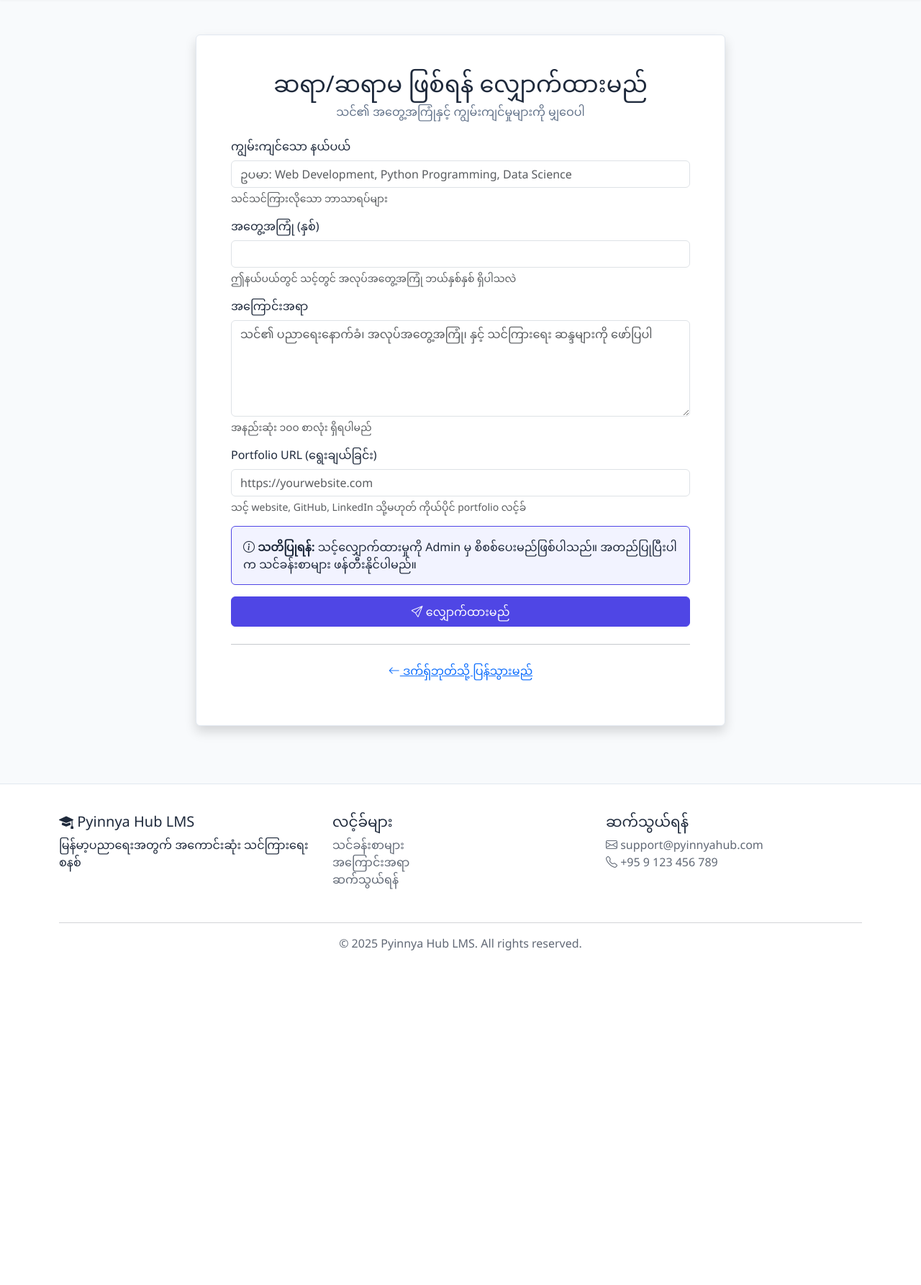
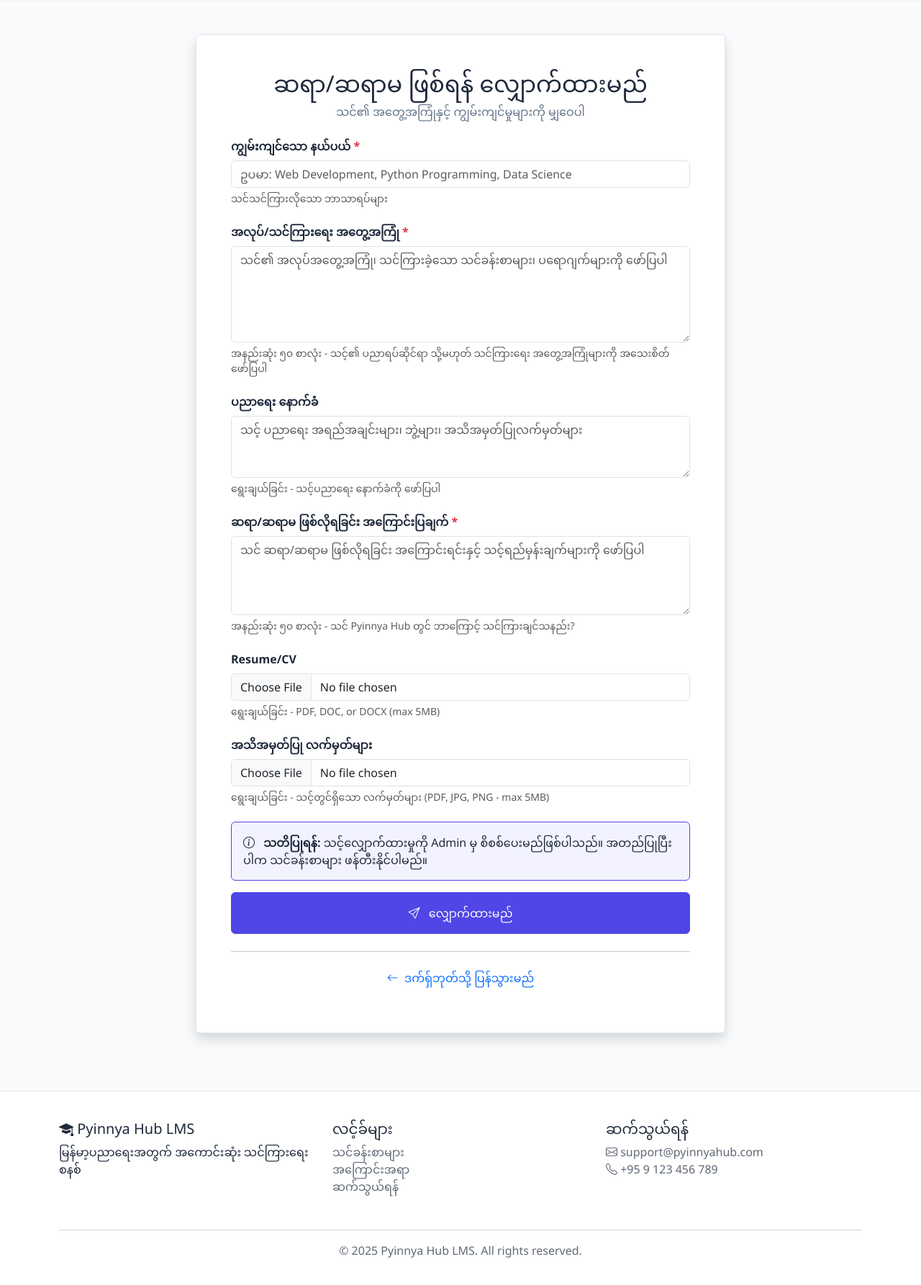
Before and after one commit to zayarminaye/pyinnyahub-v2, a Django app: page /apply-instructor/ in a window 1280 px wide. Shown: the part 63-1849 px from the top of the page at 72% size. Before the commit the page ends 1384 px from the top, so only its background shows below. Run offline with Django 4.2, Linux system fonts and the light colour scheme; the visitor is signed in with stand-in values (Sample User, id 1); data comes from the database, SQL or seed files in the repository; data that the repository does not hold is empty.

Commit message:
Fix: Correct instructor application form fields to match model
Bug Fix:
- Fixed field mismatch between form and InstructorApplication model
- Previous error: 'years_of_experience', 'bio', 'portfolio_url' don't exist

Correct Fields (matching model):
- expertise: Area of expertise (required)
- experience: Teaching/professional experience (required, min 50 chars)
- education: Educational background (optional)
- motivation: Why become instructor (required, min 50 chars)
- resume: CV file upload (optional, PDF/DOC, max 5MB)
- certificates: Certificate uploads (optional, PDF/JPG, max 5MB)

UX Improvements:
- Better field labels in Burmese
- Clear required field indicators (*)
- Helpful placeholder text and hints
- Minimum character requirements
- File upload support with validation
- Display error messages with Django messages
- Better form spacing and styling

Error Handling:
- User-friendly error message instead of technical error
- Log technical errors for debugging
- Preserve form data on validation errors
- Clear validation requirements

```diff
--- a/templates/users/apply_instructor.html
+++ b/templates/users/apply_instructor.html
@@ -11,10 +11,20 @@
                     <h2 class="text-center mb-2">ဆရာ/ဆရာမ ဖြစ်ရန် လျှောက်ထားမည်</h2>
                     <p class="text-center text-muted mb-4">သင်၏ အတွေ့အကြုံနှင့် ကျွမ်းကျင်မှုများကို မျှဝေပါ</p>
 
-                    <form method="post">
+                    {% if messages %}
+                        {% for message in messages %}
+                            <div class="alert alert-{{ message.tags }} alert-dismissible fade show" role="alert">
+                                {{ message }}
+                                <button type="button" class="btn-close" data-bs-dismiss="alert"></button>
+                            </div>
+                        {% endfor %}
+                    {% endif %}
+
+                    <form method="post" enctype="multipart/form-data">
                         {% csrf_token %}
-                        <div class="mb-3">
-                            <label for="expertise" class="form-label">ကျွမ်းကျင်သော နယ်ပယ်</label>
+
+                        <div class="mb-4">
+                            <label for="expertise" class="form-label fw-bold">ကျွမ်းကျင်သော နယ်ပယ် <span class="text-danger">*</span></label>
                             <input type="text" class="form-control" id="expertise" name="expertise"
                                    value="{{ form_data.expertise|default:'' }}"
                                    placeholder="ဥပမာ: Web Development, Python Programming, Data Science"
@@ -22,42 +32,54 @@
                             <div class="form-text">သင်သင်ကြားလိုသော ဘာသာရပ်များ</div>
                         </div>
 
-                        <div class="mb-3">
-                            <label for="years_of_experience" class="form-label">အတွေ့အကြုံ (နှစ်)</label>
-                            <input type="number" class="form-control" id="years_of_experience" name="years_of_experience"
-                                   value="{{ form_data.years_of_experience|default:'' }}"
-                                   min="0" max="50" required>
-                            <div class="form-text">ဤနယ်ပယ်တွင် သင့်တွင် အလုပ်အတွေ့အကြုံ ဘယ်နှစ်နှစ် ရှိပါသလဲ</div>
+                        <div class="mb-4">
+                            <label for="experience" class="form-label fw-bold">အလုပ်/သင်ကြားရေး အတွေ့အကြုံ <span class="text-danger">*</span></label>
+                            <textarea class="form-control" id="experience" name="experience" rows="5" required
+                                      placeholder="သင်၏ အလုပ်အတွေ့အကြုံ၊ သင်ကြားခဲ့သော သင်ခန်းစာများ၊ ပရောဂျက်များကို ဖော်ပြပါ">{{ form_data.experience|default:'' }}</textarea>
+                            <div class="form-text">အနည်းဆုံး ၅၀ စာလုံး - သင့်၏ ပညာရပ်ဆိုင်ရာ သို့မဟုတ် သင်ကြားရေး အတွေ့အကြုံများကို အသေးစိတ် ဖော်ပြပါ</div>
                         </div>
 
-                        <div class="mb-3">
-                            <label for="bio" class="form-label">အကြောင်းအရာ</label>
-                            <textarea class="form-control" id="bio" name="bio" rows="5" required
-                                      placeholder="သင်၏ ပညာရေးနောက်ခံ၊ အလုပ်အတွေ့အကြုံ၊ နှင့် သင်ကြားရေး ဆန္ဒများကို ဖော်ပြပါ">{{ form_data.bio|default:'' }}</textarea>
-                            <div class="form-text">အနည်းဆုံး ၁၀၀ စာလုံး ရှိရပါမည်</div>
+                        <div class="mb-4">
+                            <label for="education" class="form-label fw-bold">ပညာရေး နောက်ခံ</label>
+                            <textarea class="form-control" id="education" name="education" rows="3"
+                                      placeholder="သင့် ပညာရေး အရည်အချင်းများ၊ ဘွဲ့များ၊ အသိအမှတ်ပြုလက်မှတ်များ">{{ form_data.education|default:'' }}</textarea>
+                            <div class="form-text">ရွေးချယ်ခြင်း - သင့်ပညာရေး နောက်ခံကို ဖော်ပြပါ</div>
                         </div>
 
-                        <div class="mb-3">
-                            <label for="portfolio_url" class="form-label">Portfolio URL (ရွေးချယ်ခြင်း)</label>
-                            <input type="url" class="form-control" id="portfolio_url" name="portfolio_url"
-                                   value="{{ form_data.portfolio_url|default:'' }}"
-                                   placeholder="https://yourwebsite.com">
-                            <div class="form-text">သင့် website, GitHub, LinkedIn သို့မဟုတ် ကိုယ်ပိုင် portfolio လင့်ခ်</div>
+                        <div class="mb-4">
+                            <label for="motivation" class="form-label fw-bold">ဆရာ/ဆရာမ ဖြစ်လိုရခြင်း အကြောင်းပြချက် <span class="text-danger">*</span></label>
+                            <textarea class="form-control" id="motivation" name="motivation" rows="4" required
+                                      placeholder="သင် ဆရာ/ဆရာမ ဖြစ်လိုရခြင်း အကြောင်းရင်းနှင့် သင့်ရည်မှန်းချက်များကို ဖော်ပြပါ">{{ form_data.motivation|default:'' }}</textarea>
+                            <div class="form-text">အနည်းဆုံး ၅၀ စာလုံး - သင် Pyinnya Hub တွင် ဘာကြောင့် သင်ကြားချင်သနည်း?</div>
+                        </div>
+
+                        <div class="mb-4">
+                            <label for="resume" class="form-label fw-bold">Resume/CV</label>
+                            <input type="file" class="form-control" id="resume" name="resume" accept=".pdf,.doc,.docx">
+                            <div class="form-text">ရွေးချယ်ခြင်း - PDF, DOC, or DOCX (max 5MB)</div>
+                        </div>
+
+                        <div class="mb-4">
+                            <label for="certificates" class="form-label fw-bold">အသိအမှတ်ပြု လက်မှတ်များ</label>
+                            <input type="file" class="form-control" id="certificates" name="certificates" accept=".pdf,.jpg,.jpeg,.png">
+                            <div class="form-text">ရွေးချယ်ခြင်း - သင့်တွင်ရှိသော လက်မှတ်များ (PDF, JPG, PNG - max 5MB)</div>
                         </div>
 
                         <div class="alert alert-info">
-                            <i class="bi bi-info-circle"></i>
+                            <i class="bi bi-info-circle me-2"></i>
                             <strong>သတိပြုရန်:</strong> သင့်လျှောက်ထားမှုကို Admin မှ စိစစ်ပေးမည်ဖြစ်ပါသည်။ အတည်ပြုပြီးပါက သင်ခန်းစာများ ဖန်တီးနိုင်ပါမည်။
                         </div>
 
-                        <button type="submit" class="btn btn-primary w-100 py-2">
-                            <i class="bi bi-send"></i> လျှောက်ထားမည်
+                        <button type="submit" class="btn btn-primary w-100 py-3">
+                            <i class="bi bi-send me-2"></i> လျှောက်ထားမည်
                         </button>
                     </form>
 
                     <hr class="my-4">
                     <p class="text-center text-muted">
-                        <a href="{% url 'dashboard' %}"><i class="bi bi-arrow-left"></i> ဒက်ရှ်ဘုတ်သို့ ပြန်သွားမည်</a>
+                        <a href="{% url 'dashboard' %}" class="text-decoration-none">
+                            <i class="bi bi-arrow-left me-1"></i> ဒက်ရှ်ဘုတ်သို့ ပြန်သွားမည်
+                        </a>
                     </p>
                 </div>
             </div>
--- a/users/views.py
+++ b/users/views.py
@@ -525,30 +525,32 @@ def apply_instructor_view(request):
             return redirect('dashboard')
 
     if request.method == 'POST':
+        # Get form data matching actual model fields
         expertise = request.POST.get('expertise', '').strip()
-        years_of_experience = request.POST.get('years_of_experience')
-        bio = request.POST.get('bio', '').strip()
-        portfolio_url = request.POST.get('portfolio_url', '').strip()
+        experience = request.POST.get('experience', '').strip()
+        education = request.POST.get('education', '').strip()
+        motivation = request.POST.get('motivation', '').strip()
+        resume = request.FILES.get('resume')
+        certificates = request.FILES.get('certificates')
 
         # Preserve form data
         form_data = {
             'expertise': expertise,
-            'years_of_experience': years_of_experience,
-            'bio': bio,
-            'portfolio_url': portfolio_url,
+            'experience': experience,
+            'education': education,
+            'motivation': motivation,
         }
 
         # Validation
         errors = []
-        if not all([expertise, years_of_experience, bio]):
-            errors.append("ကျေးဇူးပြု၍ အချက်အလက်အားလုံး ဖြည့်ပေးပါ။")
+        if not all([expertise, experience, motivation]):
+            errors.append("ကျေးဇူးပြု၍ လိုအပ်သော အချက်အလက်များကို ဖြည့်ပေးပါ။")
 
-        try:
-            years = int(years_of_experience)
-            if years < 0:
-                errors.append("အတွေ့အကြုံနှစ် မှန်ကန်မှု မရှိပါ။")
-        except (ValueError, TypeError):
-            errors.append("အတွေ့အကြုံနှစ် မှန်ကန်မှု မရှိပါ။")
+        if experience and len(experience) < 50:
+            errors.append("အတွေ့အကြုံဖော်ပြချက် အနည်းဆုံး ၅၀ စာလုံး ရှိရပါမည်။")
+
+        if motivation and len(motivation) < 50:
+            errors.append("လျှောက်ထားရခြင်း အကြောင်းပြချက် အနည်းဆုံး ၅၀ စာလုံး ရှိရပါမည်။")
 
         if errors:
             for error in errors:
@@ -557,17 +559,31 @@ def apply_instructor_view(request):
 
         # Create application
         try:
-            InstructorApplication.objects.create(
+            application = InstructorApplication.objects.create(
                 user=request.user,
                 expertise=expertise,
-                years_of_experience=years_of_experience,
-                bio=bio,
-                portfolio_url=portfolio_url if portfolio_url else None
+                experience=experience,
+                education=education if education else '',
+                motivation=motivation,
             )
+
+            # Save optional file uploads
+            if resume:
+                application.resume = resume
+            if certificates:
+                application.certificates = certificates
+
+            if resume or certificates:
+                application.save()
+
             messages.success(request, "လျှောက်ထားမှု အောင်မြင်ပါသည်။ Admin မှ စိစစ်ပြီး အကြောင်းကြားပါမည်။")
             return redirect('dashboard')
         except Exception as e:
-            messages.error(request, f"အမှား: {str(e)}")
+            # User-friendly error message
+            import logging
+            logger = logging.getLogger(__name__)
+            logger.error(f"Instructor application error: {e}")
+            messages.error(request, "လျှောက်ထားမှု မအောင်မြင်ပါ။ ကျေးဇူးပြု၍ ထပ်မံကြိုးစားပါ။")
             return render(request, 'users/apply_instructor.html', {'form_data': form_data})
 
     return render(request, 'users/apply_instructor.html')
```
